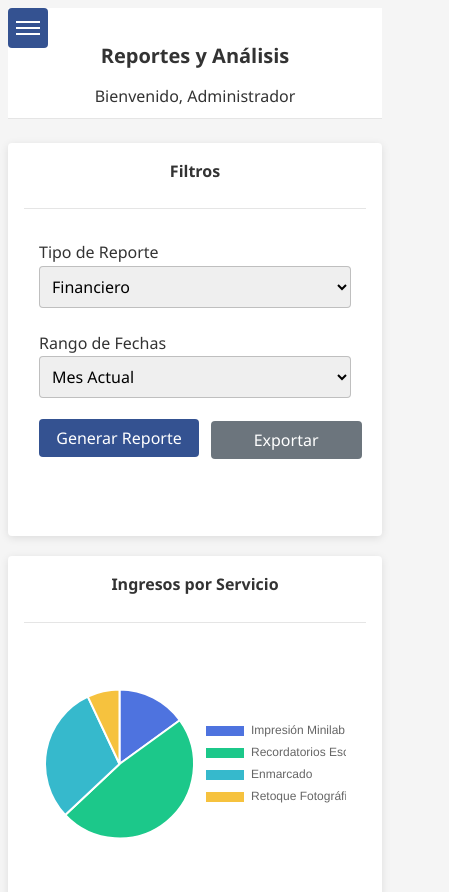
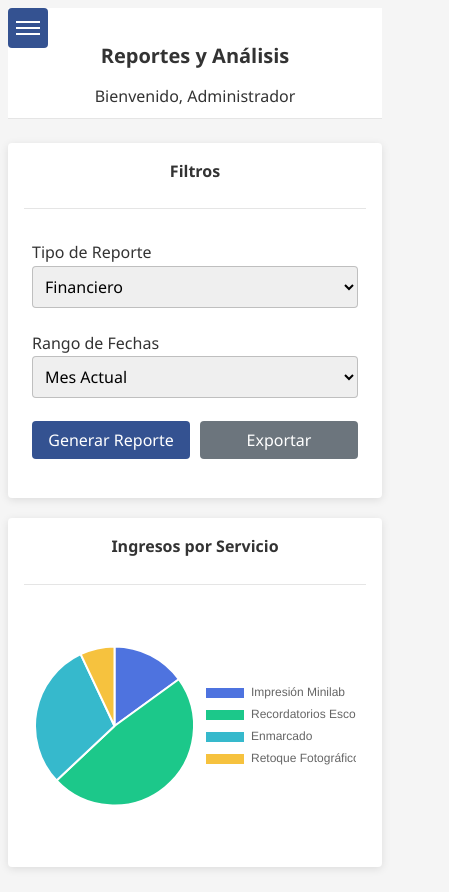
Before and after one commit to end1996/SistemaGestionArteIdeas, a plain HTML site: page pages/reportes.html in a window 390 px wide. Shown: the top 892 px of the page, 449 px wide, since content can reach past the window. Drawn offline with nearby package versions, Linux system fonts and the light colour scheme.

Commit message:
Actualización de estilos en reportes.css

```diff
--- a/assets/css/reportes.css
+++ b/assets/css/reportes.css
@@ -14,12 +14,13 @@
 }
 
 .filter-controls .form-group {
-    flex: 1;
-    min-width: 200px;
+    min-width: 150px;
+    width: 100%;
 }
 
 .date-inputs {
     display: flex;
+    flex-direction: column;
     gap: 15px;
     width: 100%;
 }
@@ -131,17 +132,12 @@
         background-color: #6c757d;
         border-color: #6c757d;
         color: white;
-        margin-left: 56%;
-        width: 164px;
-        position: relative;
-        top: -38px;
-
     }
     .btn-primary {
-        margin-right: 30%;
-        width: 180px;
-        position: relative;
-        top: -2px;
+        margin-right: 0;
+        width: auto;
+        position: static;
+        top: auto;
     }
 
 
@@ -152,17 +148,12 @@
         background-color: #6c757d;
         border-color: #6c757d;
         color: white;
-        margin-left: 55%;
-        width: 151px;
-        position: relative;
-        top: -38px;
-
     }
     .btn-primary {
-        width: 160px;
-        position: relative;
-        top: -2px;
-        margin-right: 80%;
+        width: auto;
+        position: static;
+        top: auto;
+        margin-right: 0;
     }
 
 
@@ -172,6 +163,7 @@
     .filter-controls {
         flex-direction: column;
         align-items: stretch;
+        padding: 15px 8px;
     }
 
     .date-inputs {
@@ -180,6 +172,7 @@
 
     .chart-container {
         height: 250px;
+        padding: 10px;
     }
     .btn-secondary {
         background-color: #6c757d;
@@ -193,6 +186,29 @@
         border-color: #545b62;
     }
 
+    /* Estilos para el grupo de botones en móvil */
+    .filter-controls .form-group:last-child {
+        display: flex;
+        flex-direction: row;
+        gap: 10px; /* Espacio entre botones */
+        justify-content: center; /* Centrar horizontalmente */
+        align-items: center; /* Alinear verticalmente al centro */
+        flex-wrap: wrap; /* Permite que los botones se envuelvan si el espacio es muy reducido */
+    }
+
+    .filter-controls .form-group:last-child .btn {
+        flex: 1; /* Permitir que los botones compartan el espacio */
+        padding: 8px 12px;
+        min-width: 120px; /* Establecer un ancho mínimo razonable */
+        max-width: 180px; /* Establecer un ancho máximo para que no sean demasiado grandes */
+    }
+
+    /* Estilos para los campos de selección en móvil */
+    .filter-controls .form-group .form-control {
+        max-width: 100%; /* Permitir que ocupe el 100% del contenedor */
+        width: 100%; /* Asegurar que sea responsivo */
+        box-sizing: border-box; /* Incluir padding y borde en el ancho total */
+    }
 }
 
 /* Estilos para tarjetas de resumen */
```
